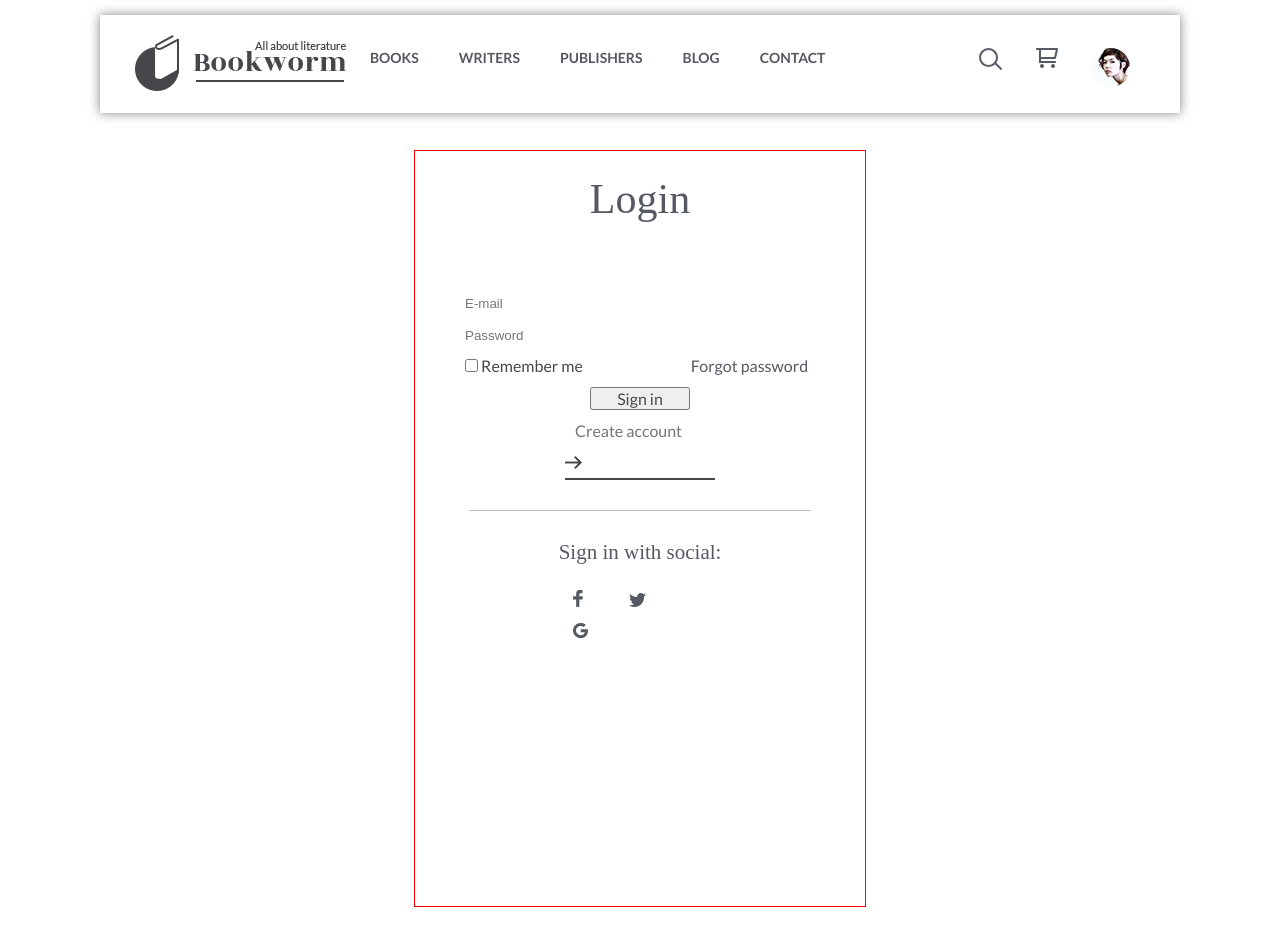
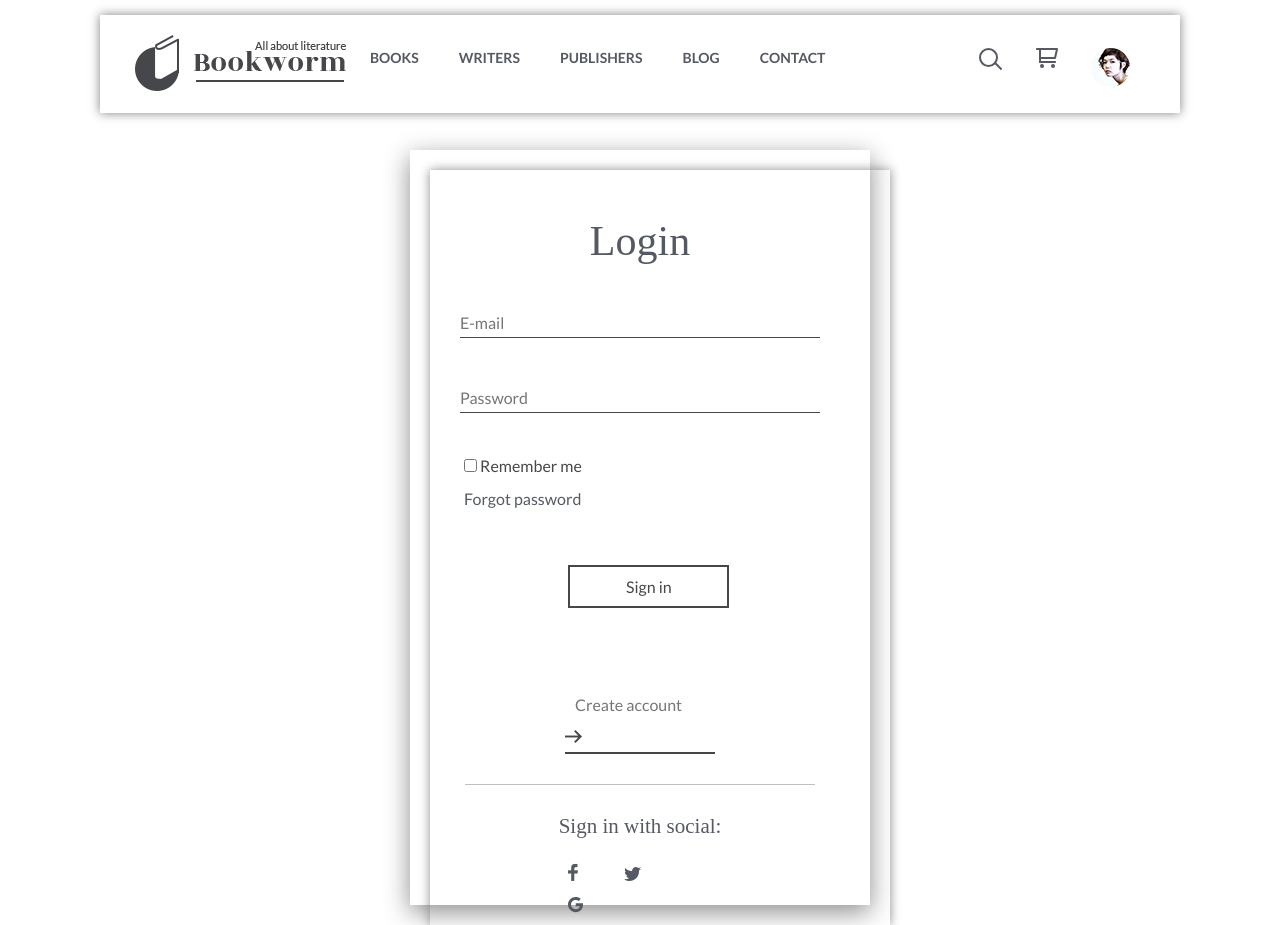
Before and after one commit to anbaykova/bookworm_baykova, a plain HTML site: page user-login.html in a window 1280 px wide. Drawn offline with Linux system fonts and the light colour scheme; a web font is replaced by a local one.

Commit message:
add login and styled

```diff
--- a/css/style.css
+++ b/css/style.css
@@ -1697,12 +1697,7 @@ tr {
 .slide-picture:checked + img {
     opacity: 1;
 }
-.wrap-login {
-    margin-top: 150px;
-    width: 450px;
-    height: 755px;
-    border: red 1px solid;
-}
+.
 .inner-login-form {
     padding-left: 50px;
 }
@@ -1710,6 +1705,7 @@ tr {
     width: 100%;
 }
 .inner-login-enter {
+    margin-top: 36px;
     width: 100%;
 }
 .inner-checkbox-remember {
@@ -1718,7 +1714,7 @@ tr {
     color: #45474b;
     width: 120px;
     display: inline-block;
-    margin: 0 50px 0 50px;
+    margin: 0 53px 0 54px;
     font-weight: 500;
 }
 .forgot-password {
@@ -1728,18 +1724,22 @@ tr {
     font-family: 'Lato', sans-serif;
     font-size: 16px;
     color: #45474b;
-    margin: 0 50px 0 50px;
+    margin: 0 54px 0 54px;
 }
 .sign-in input {
-    display: inline-block;
+    font-family: 'Lato', sans-serif;
+    font-size: 16px;
+    font-weight: 500;
+    color: #45474b;
+    border: 2px solid #45474b;
+    background-color: white;
+    padding: 10px 101px 10px 56px;
     width: 100px;
-    margin: 0 175px;
-    font-family: 'Lato', sans-serif;
-    font-size: 16px;
-    font-weight: 500;
-    color: #45474b;
+    margin: 50px 158px 0 158px;
+
 }
 .create-account {
+    margin-top: 80px;
     width: 150px;
     border-bottom: 2px solid #45474b;
 }
@@ -1779,5 +1779,56 @@ button.arrow-button {
 }
 .login-social a {
     padding: 0 20px 0 20px;
-
-}
+}
+.inner-login-email {
+    margin-top: 49px;
+}
+.inner-login-email input{
+    border-bottom: 1px solid #45474b;
+    font-family: 'Lato', sans-serif;
+    font-size: 16px;
+    color: #959ba1;
+    width: 360px;
+    box-sizing: border-box;
+    margin-left: 50px;
+}
+.inner-login-password {
+    margin-top: 43px;
+}
+.inner-login-password input {
+    box-sizing: border-box;
+    margin-left: 50px;
+    border-bottom: 1px solid #45474b;
+    font-family: 'Lato', sans-serif;
+    font-size: 16px;
+    color: #959ba1;
+    width: 360px;
+
+}
+.wrap-login {
+    position: relative;
+    box-shadow:0px 7px 24px #8F8C8D;
+    margin-top: 150px;
+    width: 460px;
+    height: 755px;
+
+}
+.wrap-login-substrate {
+
+    left: 20px;
+    top: 20px;
+    z-index: 6;
+    height: 755px;
+    box-shadow:0px 0px 10px #8F8C8D;
+    width: 460px;
+    position: absolute;
+
+}
+
+.wrap-login p {
+    padding-top: 75px;
+    text-align: center;
+    font-family: 'Ramaraja', serif;
+    font-size: 42px;
+    color: #555963;
+}
--- a/user-login.html
+++ b/user-login.html
@@ -27,7 +27,7 @@
         <section id="user-login">
             <div class="container">
                 <form action="" class="wrap-login">
-                    <h1>Login</h1>
+                    <p>Login</p>
                     <div  class="inner-login-form">
                         <div class="inner-login-email">
                             <input type="text" class="" placeholder="E-mail" name="login-email">
@@ -64,7 +64,9 @@
                         </div>
 
                     </div>
+                    <div class="wrap-login-substrate"></div>
                 </form>
+
             </div>
         </section>
     </section>
```
Also changed, not shown: 1 other file.
